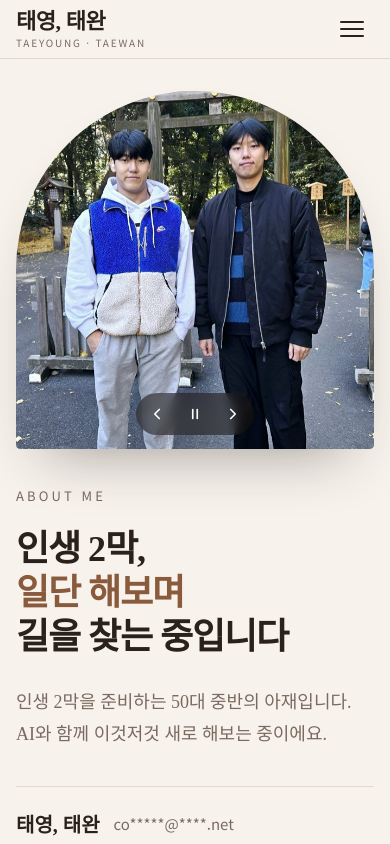
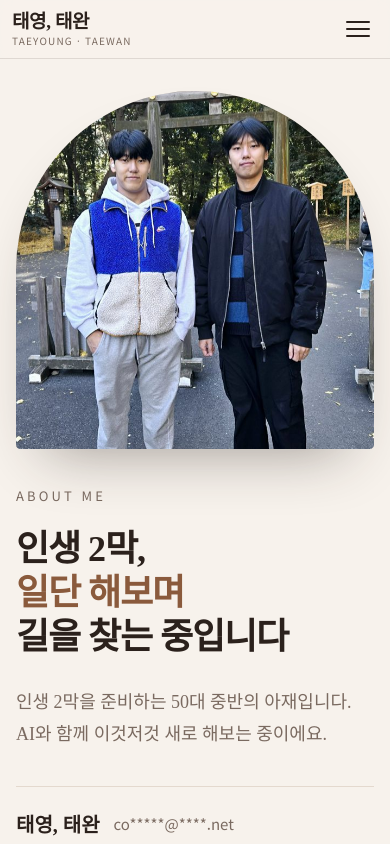
Before and after one commit to cowkjb0102-cmyk/my-homepage, a website: page index.html in a window 390 px wide. Shown: the top 844 px of the page. Drawn offline with Linux system fonts and the light colour scheme; no server answers; a web font is replaced by a local one.

Commit message:
Always autoplay intro slideshow without controls; fix crowded header on tablets and phones
Co-Authored-By: Claude Opus 5.5 <noreply@anthropic.com>

```diff
--- a/index.html
+++ b/index.html
@@ -36,14 +36,6 @@ a:focus-visible{outline:2px solid var(--accent);outline-offset:3px;border-radius
 .slide{position:absolute;inset:0;width:100%;height:100%;object-fit:cover;object-position:var(--pos,50% 50%);opacity:0;transform:scale(1.08);transition:opacity 1.2s ease,transform 4.2s ease-out}
 .slide.on{opacity:1;transform:scale(1)}
 @media (prefers-reduced-motion:reduce){.slide{transform:none;transition:opacity 1.2s ease}}
-.ctl{position:absolute;left:50%;bottom:14px;transform:translateX(-50%);display:flex;gap:2px;padding:3px;border-radius:999px;background:rgba(26,21,18,.55);-webkit-backdrop-filter:blur(6px);backdrop-filter:blur(6px)}
-.ctl button{width:36px;height:36px;border:0;border-radius:50%;background:none;color:#fff;display:flex;align-items:center;justify-content:center;cursor:pointer;touch-action:manipulation}
-.ctl button:hover{background:rgba(255,255,255,.18)}
-.ctl button:focus-visible{outline:2px solid #fff;outline-offset:1px}
-.ctl svg{width:18px;height:18px;fill:none;stroke:currentColor;stroke-width:2.2;stroke-linecap:round;stroke-linejoin:round}
-.ctl .i-play{fill:currentColor;stroke:none}
-.ctl .i-play,.ctl [aria-pressed="true"] .i-pause{display:none}
-.ctl [aria-pressed="true"] .i-play{display:block}
 
 .body{background:var(--paper);border-top:1px solid var(--line)}
 .body-in{max-width:1080px;margin:0 auto;padding:24px 20px 96px}
@@ -109,11 +101,6 @@ li{background:var(--chip);padding:4px 16px;border-radius:999px;font-size:15px}
         <img class="slide" src="photos/07.jpg" alt="대학교 학위수여식에서" style="--pos:52% 65%" loading="lazy">
         <img class="slide" src="photos/08.jpg" alt="함께 찍은 셀카" style="--pos:55% 60%" loading="lazy">
       </div>
-      <div class="ctl" role="group" aria-label="슬라이드쇼 조작">
-        <button type="button" id="sPrev" aria-label="이전 사진"><svg viewBox="0 0 24 24" aria-hidden="true"><path d="M15 6l-6 6 6 6"/></svg></button>
-        <button type="button" id="sPlay" aria-label="자동 넘김 멈추기" aria-pressed="false"><svg class="i-pause" viewBox="0 0 24 24" aria-hidden="true"><path d="M9 6v12M15 6v12"/></svg><svg class="i-play" viewBox="0 0 24 24" aria-hidden="true"><path d="M8 5l11 7-11 7z"/></svg></button>
-        <button type="button" id="sNext" aria-label="다음 사진"><svg viewBox="0 0 24 24" aria-hidden="true"><path d="M9 6l6 6-6 6"/></svg></button>
-      </div>
     </figure>
   </div>
 
@@ -153,20 +140,14 @@ li{background:var(--chip);padding:4px 16px;border-radius:999px;font-size:15px}
     slides.forEach(function(s,k){s.classList.toggle("on",k===i)});
     var nx=slides[(i+1)%slides.length]; if(nx.loading==="lazy")nx.loading="eager"; // 다음 사진 미리 불러오기
   }
-  // 멈춤 버튼으로 자동 넘김을 끌 수 있어요. '움직임 줄이기' 설정을 켠 기기에서는 처음부터 멈춰 있어요.
-  var paused=!!(window.matchMedia&&matchMedia("(prefers-reduced-motion: reduce)").matches);
-  var playBtn=document.getElementById("sPlay");
-  function run(){clearInterval(timer);if(!paused)timer=setInterval(function(){go(i+1)},3000)}
-  function setPaused(p){paused=p;playBtn.setAttribute("aria-pressed",p?"true":"false");playBtn.setAttribute("aria-label",p?"자동 넘김 다시 시작":"자동 넘김 멈추기");run()}
-  playBtn.addEventListener("click",function(){setPaused(!paused)});
-  document.getElementById("sPrev").addEventListener("click",function(){go(i-1);run()});
-  document.getElementById("sNext").addEventListener("click",function(){go(i+1);run()});
+  // 어느 기기에서든 3초마다 자동으로 넘어가요('움직임 줄이기' 기기에서는 확대 효과 없이 부드럽게 바뀌어요)
+  function run(){clearInterval(timer);timer=setInterval(function(){go(i+1)},3000)}
   // 휴대폰에서는 옆으로 밀어서도 넘길 수 있어요
   var x0=null;
   frame.addEventListener("touchstart",function(e){x0=e.touches[0].clientX},{passive:true});
   frame.addEventListener("touchend",function(e){if(x0===null)return;var dx=e.changedTouches[0].clientX-x0;if(Math.abs(dx)>40){go(i+(dx<0?1:-1));run()}x0=null});
   document.addEventListener("visibilitychange",function(){if(document.hidden)clearInterval(timer);else run()});
-  go(0); setPaused(paused);
+  go(0); run();
 })();
 </script>
 </body>
--- a/menu.css
+++ b/menu.css
@@ -12,10 +12,10 @@
 }
 :root[data-theme="dark"] .site-header{--h-bg:rgba(26,21,18,.88);--h-ink:#F1E9E1;--h-muted:#B3A398;--h-pill:#E8D5C4;--h-onpill:#2B211C;--h-line:rgba(241,233,225,.12);--h-hover:rgba(241,233,225,.08);--h-solid:#1A1512}
 .sh-in{max-width:1080px;margin:0 auto;padding:0 20px;height:64px;display:flex;align-items:center;justify-content:space-between;gap:16px}
-.sh-logo{font:700 22px/1 "Gowun Batang",serif;letter-spacing:-.02em;color:var(--h-ink);text-decoration:none}
+.sh-logo{white-space:nowrap;font:700 22px/1 "Gowun Batang",serif;letter-spacing:-.02em;color:var(--h-ink);text-decoration:none}
 .sh-logo small{display:block;font:400 10px/1 "Noto Sans KR",sans-serif;letter-spacing:.18em;color:var(--h-muted);margin-top:5px}
 .sh-nav{display:flex;align-items:center;gap:4px}
-.sh-nav a{color:var(--h-ink);text-decoration:none;font-size:15px;padding:8px 14px;border-radius:999px;transition:background .15s}
+.sh-nav a{white-space:nowrap;color:var(--h-ink);text-decoration:none;font-size:15px;padding:8px 14px;border-radius:999px;transition:background .15s}
 .sh-nav a:hover{background:var(--h-hover)}
 .sh-nav a[aria-current]{font-weight:700}
 .sh-nav a[aria-current]::after{content:"";display:block;height:2px;margin-top:3px;border-radius:1px;background:currentColor}
@@ -40,7 +40,7 @@
 .site-header.open .sh-burger span:nth-child(1){transform:translateY(7px) rotate(45deg)}
 .site-header.open .sh-burger span:nth-child(2){opacity:0}
 .site-header.open .sh-burger span:nth-child(3){transform:translateY(-7px) rotate(-45deg)}
-@media (max-width:720px){
+@media (max-width:960px){
   .sh-in{height:58px;padding:0 16px}
   .sh-burger{display:block}
   .sh-music{height:38px;padding:0 12px 0 10px;font-size:13px}
@@ -61,3 +61,14 @@
   .sh-visits{height:28px;padding:0 10px;gap:6px;font-size:11.5px}
 }
 @media (max-width:360px){.sh-visits b{display:none}}
+
+/* 좁은 휴대폰: 음악 버튼은 아이콘만, 간격 줄이기 */
+@media (max-width:480px){
+  .sh-in{gap:8px;padding:0 12px}
+  .sh-logo{font-size:19px}
+  .sh-logo small{letter-spacing:.12em}
+  .sh-music{width:38px;padding:0;justify-content:center}
+  .sh-music .lbl{position:absolute;width:1px;height:1px;overflow:hidden;clip:rect(0 0 0 0);white-space:nowrap}
+  .sh-visits{padding:0 8px;gap:5px}
+  .sh-burger{width:40px}
+}
```
Also changed, not shown: media.html (+1 -0 lines).
